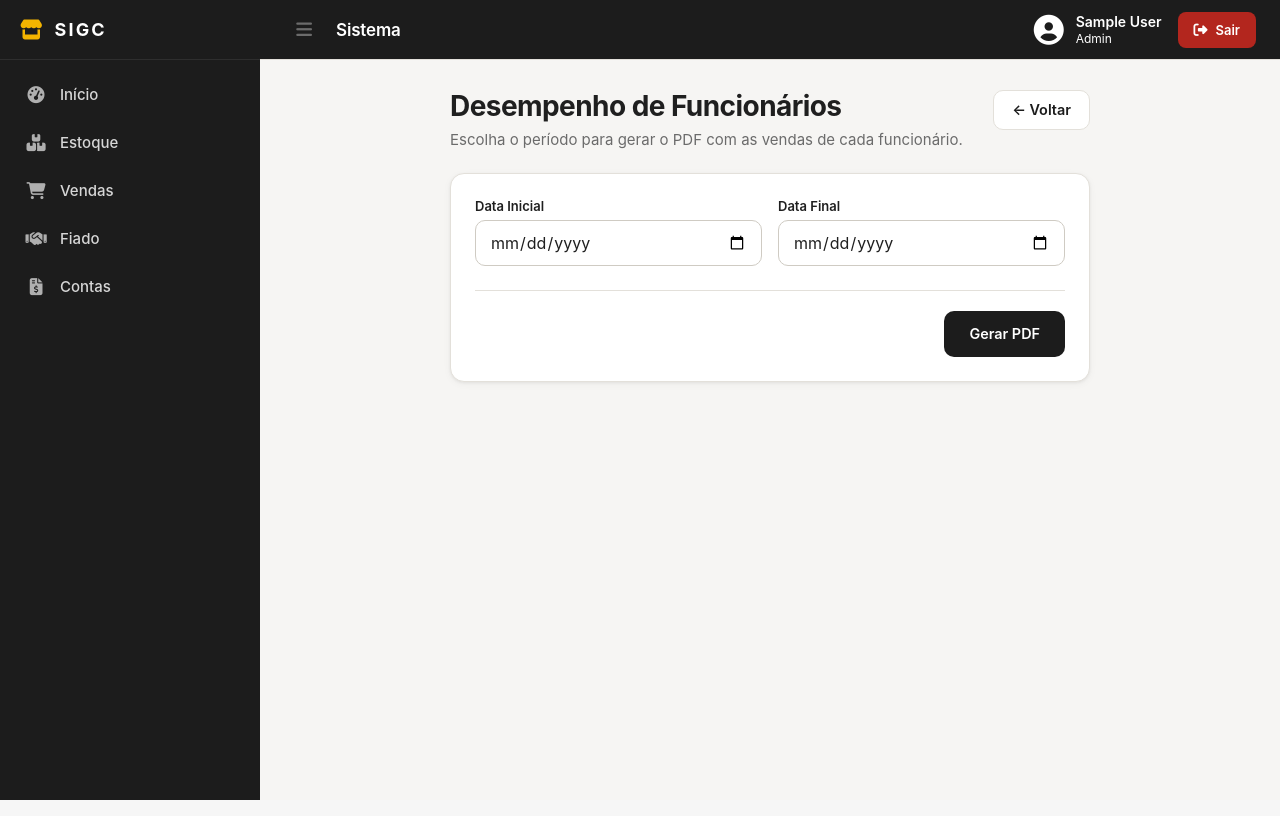
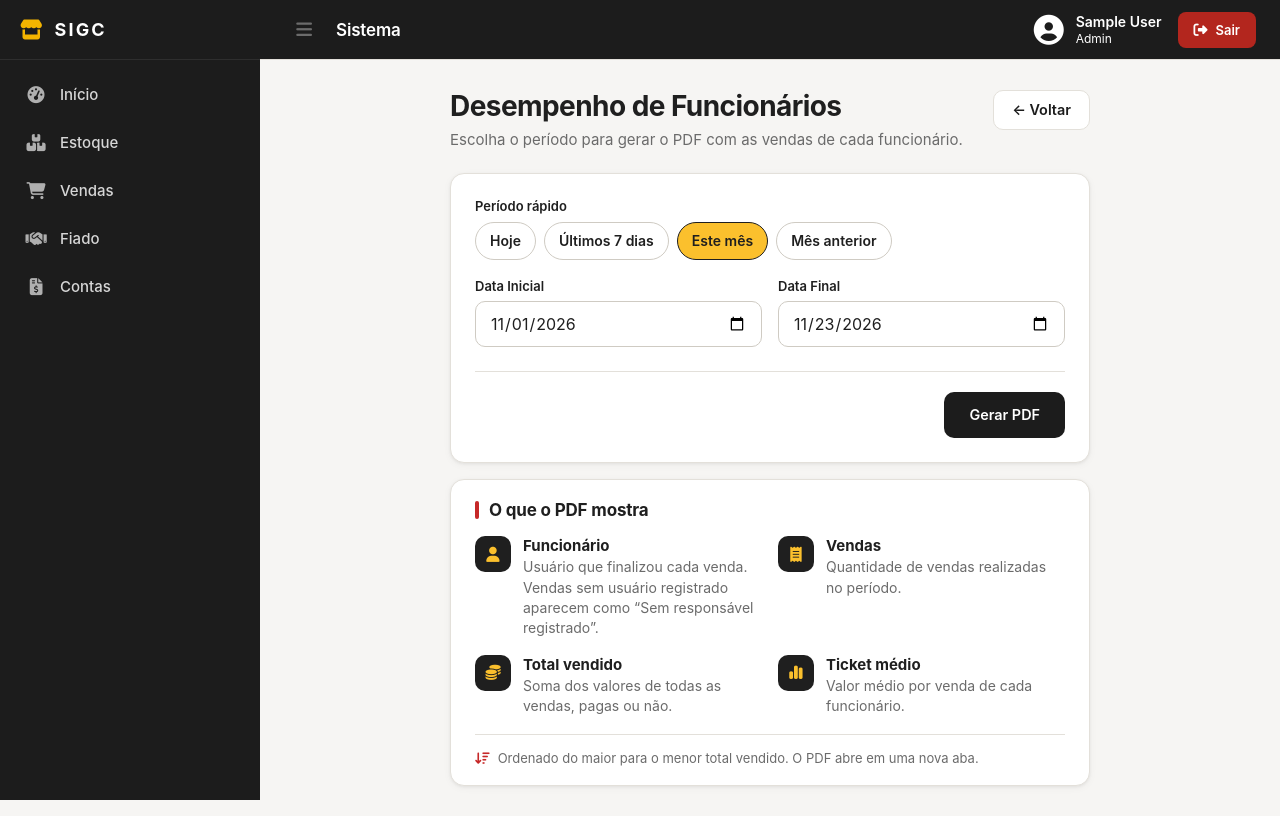
Before and after one commit to keeytguimaraes/TCC, a Flask app: template app/templates/relatorio/desempenho_funcionarios.html in a window 1280 px wide. Run offline with Flask 3, Linux system fonts and the light colour scheme; the template is opened without the code that fills it, so the values that code supplies are empty; the visitor is signed in with stand-in values (Sample User, id 1).

Commit message:
Implementação de relatórios dos funcionários

```diff
--- /dev/null
+++ b/app/static/css/pages/desempenho_funcionarios.css
@@ -0,0 +1,205 @@
+/* ==========================================================
+   DESEMPENHO DE FUNCIONÁRIOS — SIGC
+   Página: relatorio/desempenho_funcionarios.html
+
+   - Complementa relatorio.css (carregado antes na página).
+   - Tudo escopado em .rl; usa os tokens --rl-* já definidos.
+   - Prefixo .rd- para não colidir com outros relatórios.
+   ========================================================== */
+
+/* ---------- atalhos de período ---------- */
+
+.rl .rd-atalhos{
+    margin:0 0 18px;
+}
+
+.rl .rd-atalhos-rotulo{
+    display:block;
+    margin:0 0 8px;
+    font-size:.8125rem;
+    font-weight:600;
+    line-height:1.3;
+    color:var(--rl-texto);
+}
+
+.rl .rd-atalhos-lista{
+    display:flex;
+    flex-wrap:wrap;
+    gap:8px;
+}
+
+.rl .rd-atalho{
+    min-height:38px;
+    margin:0;
+    padding:0 14px;
+    font:inherit;
+    font-size:.875rem;
+    font-weight:600;
+    line-height:1;
+    color:var(--rl-texto);
+    background:var(--rl-card);
+    border:1px solid var(--rl-borda-campo);
+    border-radius:999px;
+    cursor:pointer;
+    transition:border-color .15s ease, background-color .15s ease, box-shadow .15s ease;
+}
+
+.rl .rd-atalho:hover{
+    border-color:var(--rl-preto);
+    background:var(--rl-fundo-suave);
+}
+
+.rl .rd-atalho:focus-visible{
+    outline:none;
+    border-color:var(--rl-preto);
+    box-shadow:var(--rl-anel);
+}
+
+.rl .rd-atalho:active{
+    transform:translateY(1px);
+}
+
+.rl .rd-atalho--ativo,
+.rl .rd-atalho--ativo:hover{
+    color:var(--rl-preto);
+    background:var(--rl-amarelo);
+    border-color:var(--rl-preto);
+}
+
+/* ---------- aviso de data ---------- */
+
+.rl .rd-aviso-data{
+    margin:12px 0 0;
+    padding:10px 12px;
+    font-size:.875rem;
+    font-weight:600;
+    line-height:1.4;
+    color:var(--rl-vermelho);
+    background:#fdecec;
+    border:1px solid #f3c2c2;
+    border-left:4px solid var(--rl-vermelho);
+    border-radius:10px;
+}
+
+.rl .rd-aviso-data[hidden]{
+    display:none;
+}
+
+/* ---------- guia: o que o PDF mostra ---------- */
+
+.rl .rd-guia{
+    margin-top:16px;
+    padding:20px 24px 18px;
+    background:var(--rl-card);
+    border:1px solid var(--rl-borda);
+    border-radius:14px;
+    box-shadow:var(--rl-sombra);
+}
+
+.rl .rd-guia-titulo{
+    display:flex;
+    align-items:center;
+    gap:10px;
+    margin:0 0 16px;
+    font-size:1.0625rem;
+    font-weight:700;
+    letter-spacing:-.01em;
+    color:var(--rl-texto);
+}
+
+.rl .rd-guia-titulo::before{
+    content:"";
+    flex-shrink:0;
+    width:4px;
+    height:18px;
+    background:var(--rl-vermelho);
+    border-radius:2px;
+}
+
+.rl .rd-guia-lista{
+    display:grid;
+    grid-template-columns:repeat(2, minmax(0, 1fr));
+    gap:16px;
+    margin:0;
+    padding:0;
+    list-style:none;
+}
+
+.rl .rd-item{
+    display:flex;
+    align-items:flex-start;
+    gap:12px;
+    min-width:0;
+}
+
+.rl .rd-item-icone{
+    flex-shrink:0;
+    display:flex;
+    align-items:center;
+    justify-content:center;
+    width:36px;
+    height:36px;
+    font-size:.95rem;
+    color:var(--rl-amarelo);
+    background:var(--rl-preto);
+    border-radius:10px;
+}
+
+.rl .rd-item-nome{
+    display:block;
+    margin:0 0 2px;
+    font-size:.9375rem;
+    font-weight:700;
+    color:var(--rl-texto);
+}
+
+.rl .rd-item-desc{
+    margin:0;
+    font-size:.875rem;
+    line-height:1.45;
+    color:var(--rl-suave);
+}
+
+.rl .rd-guia-nota{
+    display:flex;
+    align-items:center;
+    gap:8px;
+    margin:18px 0 0;
+    padding-top:14px;
+    font-size:.8125rem;
+    line-height:1.4;
+    color:var(--rl-suave);
+    border-top:1px solid var(--rl-borda);
+}
+
+.rl .rd-guia-nota i{
+    flex-shrink:0;
+    color:var(--rl-vermelho);
+}
+
+/* ---------- responsividade ---------- */
+
+@media (max-width:640px){
+
+    .rl .rd-guia{
+        padding:18px 16px 16px;
+    }
+
+    .rl .rd-guia-lista{
+        grid-template-columns:1fr;
+        gap:14px;
+    }
+
+    .rl .rd-atalho{
+        flex:1 1 calc(50% - 8px);
+    }
+}
+
+@media (prefers-reduced-motion:reduce){
+
+    .rl .rd-atalho,
+    .rl .rd-atalho:active{
+        transition:none;
+        transform:none;
+    }
+}
--- /dev/null
+++ b/app/static/js/pages/desempenho_funcionarios.js
@@ -0,0 +1,103 @@
+/* ==========================================================
+   DESEMPENHO DE FUNCIONÁRIOS — SIGC
+   Página: relatorio/desempenho_funcionarios.html
+
+   - Atalhos de período (Hoje, Últimos 7 dias, Este mês, Mês anterior).
+   - Validação: a data final não pode ser anterior à inicial.
+   - Período inicial: mês atual.
+   ========================================================== */
+
+   (function () {
+    "use strict";
+
+    var form = document.getElementById("rl-form-desempenho");
+    if (!form) { return; }
+
+    var inicial = document.getElementById("rl-data-inicial");
+    var final = document.getElementById("rl-data-final");
+    var aviso = document.getElementById("rd-aviso-data");
+    var atalhos = form.querySelectorAll(".rd-atalho");
+
+    // Data local no formato AAAA-MM-DD (sem passar por UTC).
+    function formatar(data) {
+        var mes = String(data.getMonth() + 1).padStart(2, "0");
+        var dia = String(data.getDate()).padStart(2, "0");
+        return data.getFullYear() + "-" + mes + "-" + dia;
+    }
+
+    function calcular(periodo) {
+        var hoje = new Date();
+        var ano = hoje.getFullYear();
+        var mes = hoje.getMonth();
+
+        if (periodo === "hoje") {
+            return [hoje, hoje];
+        }
+        if (periodo === "7dias") {
+            return [new Date(ano, mes, hoje.getDate() - 6), hoje];
+        }
+        if (periodo === "mes") {
+            return [new Date(ano, mes, 1), hoje];
+        }
+        if (periodo === "mes-anterior") {
+            return [new Date(ano, mes - 1, 1), new Date(ano, mes, 0)];
+        }
+        return null;
+    }
+
+    function validar() {
+        var invalido = inicial.value && final.value && final.value < inicial.value;
+
+        final.setCustomValidity(
+            invalido ? "A data final não pode ser anterior à data inicial." : ""
+        );
+        aviso.hidden = !invalido;
+
+        return !invalido;
+    }
+
+    function marcarAtalho(periodo) {
+        atalhos.forEach(function (botao) {
+            var ativo = botao.getAttribute("data-periodo") === periodo;
+            botao.classList.toggle("rd-atalho--ativo", ativo);
+            botao.setAttribute("aria-pressed", ativo ? "true" : "false");
+        });
+    }
+
+    atalhos.forEach(function (botao) {
+        botao.setAttribute("aria-pressed", "false");
+
+        botao.addEventListener("click", function () {
+            var periodo = botao.getAttribute("data-periodo");
+            var intervalo = calcular(periodo);
+
+            if (!intervalo) { return; }
+
+            inicial.value = formatar(intervalo[0]);
+            final.value = formatar(intervalo[1]);
+            validar();
+            marcarAtalho(periodo);
+        });
+    });
+
+    // Digitar as datas manualmente desmarca o atalho.
+    [inicial, final].forEach(function (campo) {
+        campo.addEventListener("input", function () {
+            validar();
+            marcarAtalho(null);
+        });
+    });
+
+    form.addEventListener("submit", function (evento) {
+        if (!validar()) {
+            evento.preventDefault();
+            final.reportValidity();
+        }
+    });
+
+    // Período inicial: mês atual.
+    var padrao = calcular("mes");
+    inicial.value = formatar(padrao[0]);
+    final.value = formatar(padrao[1]);
+    marcarAtalho("mes");
+})();
--- a/app/templates/relatorio/desempenho_funcionarios.html
+++ b/app/templates/relatorio/desempenho_funcionarios.html
@@ -7,6 +7,7 @@ Desempenho de Funcionários
 {% block css %}
 <link rel="stylesheet" href="{{ url_for('static', filename='css/components/acoes.css') }}">
 <link rel="stylesheet" href="{{ url_for('static', filename='css/pages/relatorio.css') }}">
+<link rel="stylesheet" href="{{ url_for('static', filename='css/pages/desempenho_funcionarios.css') }}">
 {% endblock %}
 
 {% block conteudo %}
@@ -24,10 +25,26 @@ Desempenho de Funcionários
 
     <form
         class="rl-form-card"
+        id="rl-form-desempenho"
         method="POST"
         action="/relatorio/desempenho/pdf"
         target="_blank"
     >
+
+        <!-- ATALHOS DE PERÍODO -->
+
+        <div class="rd-atalhos" role="group" aria-label="Atalhos de período">
+            <span class="rd-atalhos-rotulo">Período rápido</span>
+
+            <div class="rd-atalhos-lista">
+                <button type="button" class="rd-atalho" data-periodo="hoje">Hoje</button>
+                <button type="button" class="rd-atalho" data-periodo="7dias">Últimos 7 dias</button>
+                <button type="button" class="rd-atalho" data-periodo="mes">Este mês</button>
+                <button type="button" class="rd-atalho" data-periodo="mes-anterior">Mês anterior</button>
+            </div>
+        </div>
+
+        <!-- PERÍODO -->
 
         <div class="rl-campos">
 
@@ -43,12 +60,69 @@ Desempenho de Funcionários
 
         </div>
 
+        <p class="rd-aviso-data" id="rd-aviso-data" role="alert" hidden>
+            A data final não pode ser anterior à data inicial.
+        </p>
+
         <div class="rl-acoes">
             <button type="submit" class="btn btn-salvar">Gerar PDF</button>
         </div>
 
     </form>
 
+    <!-- O QUE O PDF MOSTRA -->
+
+    <section class="rd-guia" aria-labelledby="rd-guia-titulo">
+
+        <h2 class="rd-guia-titulo" id="rd-guia-titulo">O que o PDF mostra</h2>
+
+        <ul class="rd-guia-lista">
+
+            <li class="rd-item">
+                <span class="rd-item-icone" aria-hidden="true"><i class="fa-solid fa-user"></i></span>
+                <div>
+                    <strong class="rd-item-nome">Funcionário</strong>
+                    <p class="rd-item-desc">Usuário que finalizou cada venda. Vendas sem usuário registrado aparecem como “Sem responsável registrado”.</p>
+                </div>
+            </li>
+
+            <li class="rd-item">
+                <span class="rd-item-icone" aria-hidden="true"><i class="fa-solid fa-receipt"></i></span>
+                <div>
+                    <strong class="rd-item-nome">Vendas</strong>
+                    <p class="rd-item-desc">Quantidade de vendas realizadas no período.</p>
+                </div>
+            </li>
+
+            <li class="rd-item">
+                <span class="rd-item-icone" aria-hidden="true"><i class="fa-solid fa-coins"></i></span>
+                <div>
+                    <strong class="rd-item-nome">Total vendido</strong>
+                    <p class="rd-item-desc">Soma dos valores de todas as vendas, pagas ou não.</p>
+                </div>
+            </li>
+
+            <li class="rd-item">
+                <span class="rd-item-icone" aria-hidden="true"><i class="fa-solid fa-chart-simple"></i></span>
+                <div>
+                    <strong class="rd-item-nome">Ticket médio</strong>
+                    <p class="rd-item-desc">Valor médio por venda de cada funcionário.</p>
+                </div>
+            </li>
+
+        </ul>
+
+        <p class="rd-guia-nota">
+            <i class="fa-solid fa-arrow-down-wide-short" aria-hidden="true"></i>
+            Ordenado do maior para o menor total vendido. O PDF abre em uma nova aba.
+        </p>
+
+    </section>
+
 </div>
 
 {% endblock %}
+
+{% block scripts %}
+<script src="{{ url_for('static', filename='js/pages/desempenho_funcionarios.js') }}"></script>
+{% endblock %}
```
Also changed, not shown: app/controllers/relatorio_pdf_controller.py (+58 -1 lines), app/models/relatorio_pdf_model.py (+134 -1 lines), app/routes/relatorio_route.py (+138 -4 lines), 5 other files.
